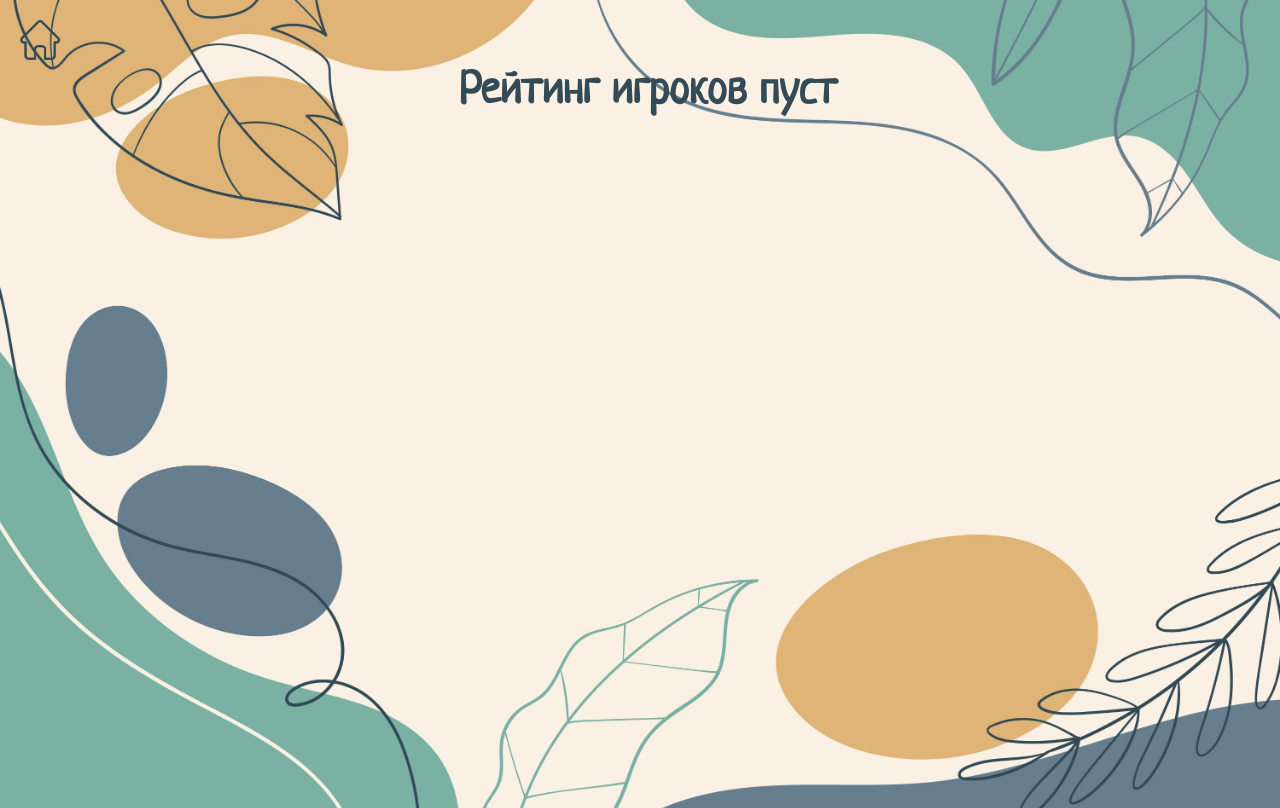
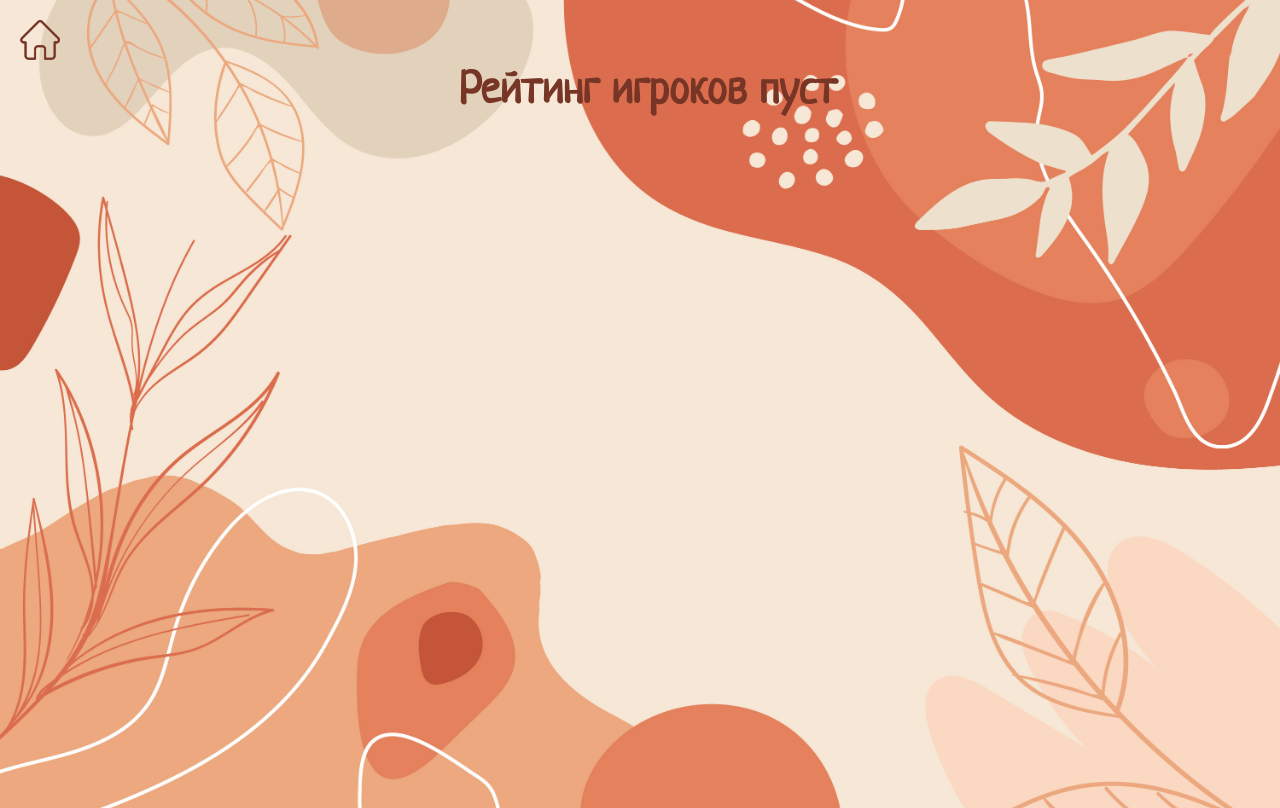
Before and after one commit to total-mistake/game, a plain HTML site: page stats.html in a window 1280 px wide. Drawn offline with Linux system fonts and the light colour scheme.

Commit message:
Исправление стилей и взаимодействия с локальной памятью

```diff
--- a/js/main.js
+++ b/js/main.js
@@ -20,11 +20,10 @@ $('level_selection').addEventListener('click', ()=>{
     }
 })
 
-addPlayerStats(userStats);
 function addPlayerStats(userStats) {
     // Получение текущего массива данных из localStorage
     const storedAllUsersStats = localStorage.getItem('UsersStats');
-    let allUsersStats = storedAllUsersStats ? JSON.parse(storedAllUsersStats) : [];
+    let allUsersStats = JSON.parse(storedAllUsersStats) || [];
 
     // Поиск игрока по имени в массиве
     const existingPlayerIndex = allUsersStats.findIndex(user => user.name === userStats.name);
--- a/js/stats.js
+++ b/js/stats.js
@@ -5,12 +5,9 @@ showRating();
 //Вывод рейтинга игроков (только первые 4 в рейтинге)
 function showRating() {
     const storedAllUsersStats = localStorage.getItem('UsersStats');
-    let allUsersStats = storedAllUsersStats ? JSON.parse(storedAllUsersStats) : [];
-
-    //Если массив пустой
-    if (!allUsersStats.length) {
-        document.getElementById('st_header').textContent = "Рейтинг игроков пуст";
-    } else {
+    let allUsersStats = JSON.parse(storedAllUsersStats) || [];
+    console.log(allUsersStats);
+    if (allUsersStats.length > 0) {
         for (let i = 0; i < 4; i++) {
             const currentUser = allUsersStats[i];
             document.getElementById('rating').insertAdjacentHTML('beforeend',
@@ -20,5 +17,9 @@ function showRating() {
                 </div>`
             )
         }
+
+    } else {
+        //Если массив пустой
+        document.getElementById('st_header').textContent = "Рейтинг игроков пуст";
     }
 }
--- a/stats.html
+++ b/stats.html
@@ -9,7 +9,7 @@
 </head>
 <body>
     <header class="header">
-        <a href="index.html"><img class="icon_home" src="./elements/icons/home_icon3.png"></a>
+        <a href="index.html"><img class="icon_home" src="./elements/icons/home_icon.png"></a>
     </header>
     <div class="container">
         <p class="stats_header" id="st_header">Рейтинг игроков:</p>
--- a/styles/general.css
+++ b/styles/general.css
@@ -6,11 +6,6 @@
     --beige-color: #EDE0CD;
     --text-color: #763525;
     /* Рейтинг */
-    --green-blue-color: #7BB1A3;
-    --brown-color: #E0B477;
-    --blue-color: #677E8E;
-    --teal-color: #7BB1A3;
-    --spruce-color: #324B56;
 }
 
 @font-face {
@@ -46,3 +41,8 @@ a{
 p{
     margin: 8% 0;
 }
+
+body{
+    overflow-y: hidden;
+    overflow-x: hidden;
+}
--- a/styles/menu.css
+++ b/styles/menu.css
@@ -6,8 +6,6 @@ body{
     display: flex;
     align-items: center;
     justify-content: center;
-    overflow-y: hidden;
-    overflow-x: hidden;
 }
 
 html, body{
--- a/styles/stats.css
+++ b/styles/stats.css
@@ -1,13 +1,11 @@
 body{
-    background-image: url('../backgroundImages/stats.jpg');
+    background-image: url('../backgroundImages/menu.jpg');
     background-size: cover;
     background-position: center;
     background-repeat: no-repeat;
     display: flex;
     align-items: center;
     justify-content: center;
-    overflow-x: hidden;
-    /* overflow-y: hidden; */
     align-items: center;
     justify-content: center;
 }
@@ -28,7 +26,7 @@ html, body{
 
 .stats_header{
     font-size: 1.8em;
-    color: var(--spruce-color);
+    color: var(--text-color);
     margin: 3% 0;
     font-weight: 800;
 }
```
